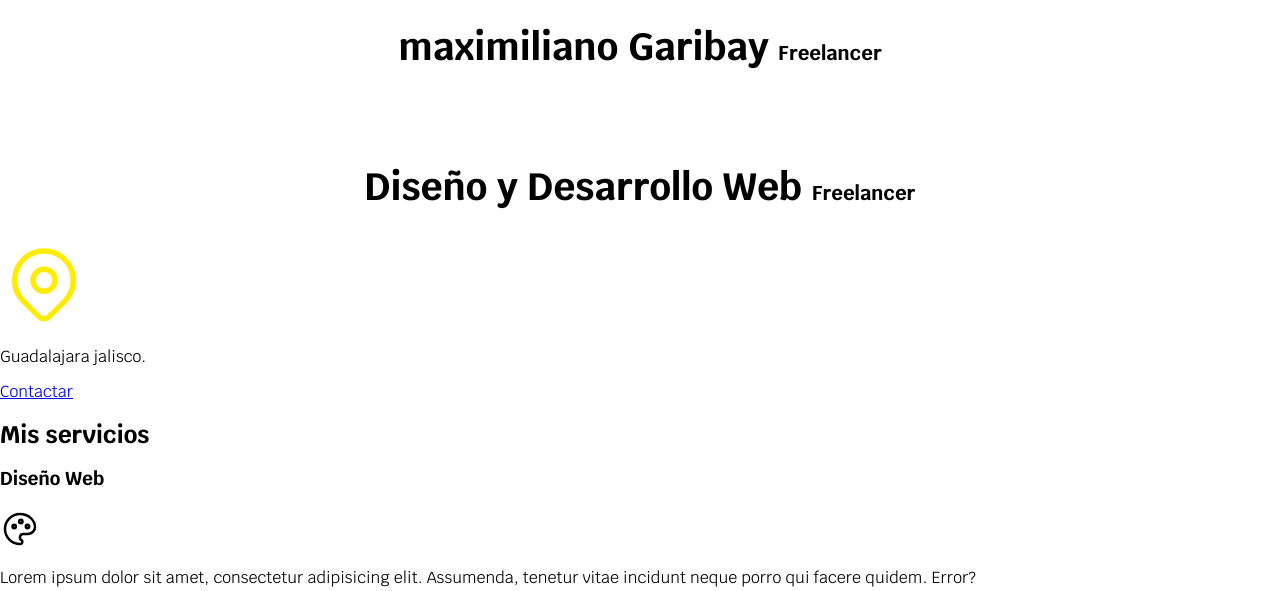
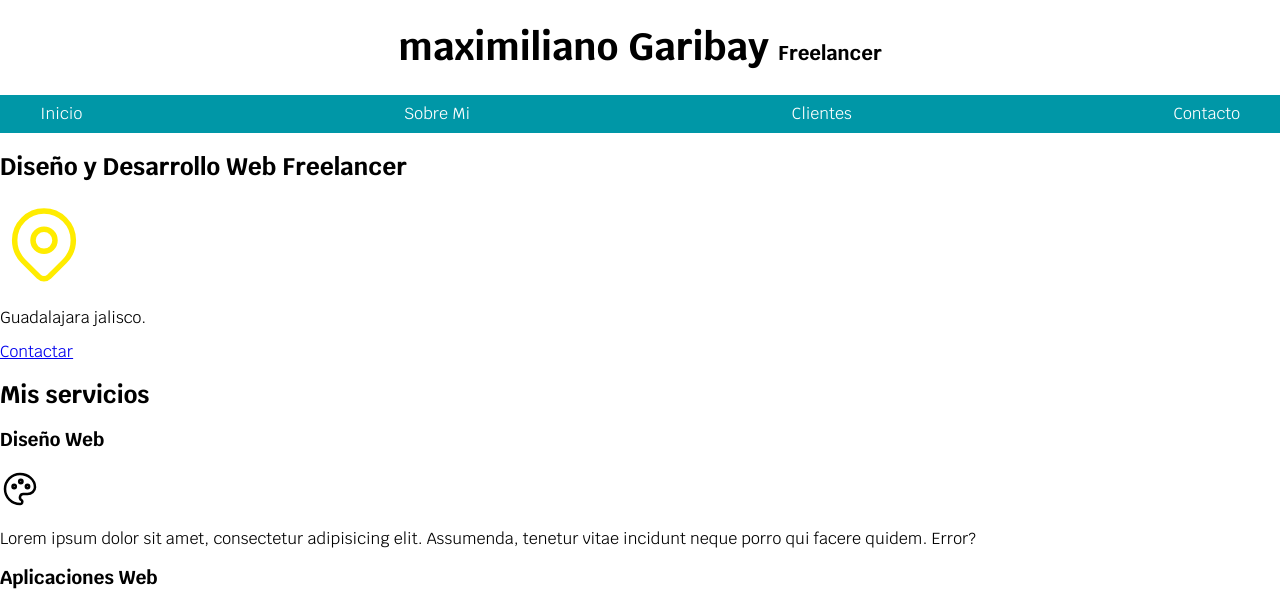
Before and after one commit to Maximuz207/Pagina_Web_Freelancer, a plain HTML site: page freelancer_inicio/index.html in a window 1280 px wide. Shown: the top 591 px of the page. Drawn offline with Linux system fonts and the light colour scheme.

Commit message:
actualizaciòn

```diff
--- a/freelancer_inicio/index.html
+++ b/freelancer_inicio/index.html
@@ -19,19 +19,23 @@
             <span>Freelancer</span></h1>
      </header>
 
-     <nav class="navegacion-principal">
+     <div class="nav-bg">
+        <nav class="navegacion-principal contenedor">
             <a href="#">Inicio</a>
             <a href="#">Sobre Mi</a>
             <a href="#">Clientes</a>
             <a href="#">Contacto</a>
 
         </nav>
+    </div>
 
-     <section>
+     <section class="hero">
+        <div class="contenido-hero">
 
-        <h2 class="titulo">Diseño y Desarrollo Web
+        <h2>Diseño y Desarrollo Web
             <span>Freelancer</span></h2>
 
+        <div class="ubicacion">
             <svg xmlns="http://www.w3.org/2000/svg" class="icon icon-tabler icon-tabler-map-pin" width="88" height="88" viewBox="0 0 24 24" stroke-width="1.5" stroke="#ffec00" fill="none" stroke-linecap="round" stroke-linejoin="round">
                 <path stroke="none" d="M0 0h24v24H0z" fill="none"/>
                 <path d="M9 11a3 3 0 1 0 6 0a3 3 0 0 0 -6 0" />
@@ -40,7 +44,11 @@
 
             <p>Guadalajara jalisco.</p>
 
-         <a href="#">Contactar</a>
+        </div>
+
+
+         <a class="boton" href="#">Contactar</a>
+        </div>
      </section>
 
      <main>
```
Also changed, not shown: 1 other file. Lines whose indentation alone changed are shown as unchanged.
